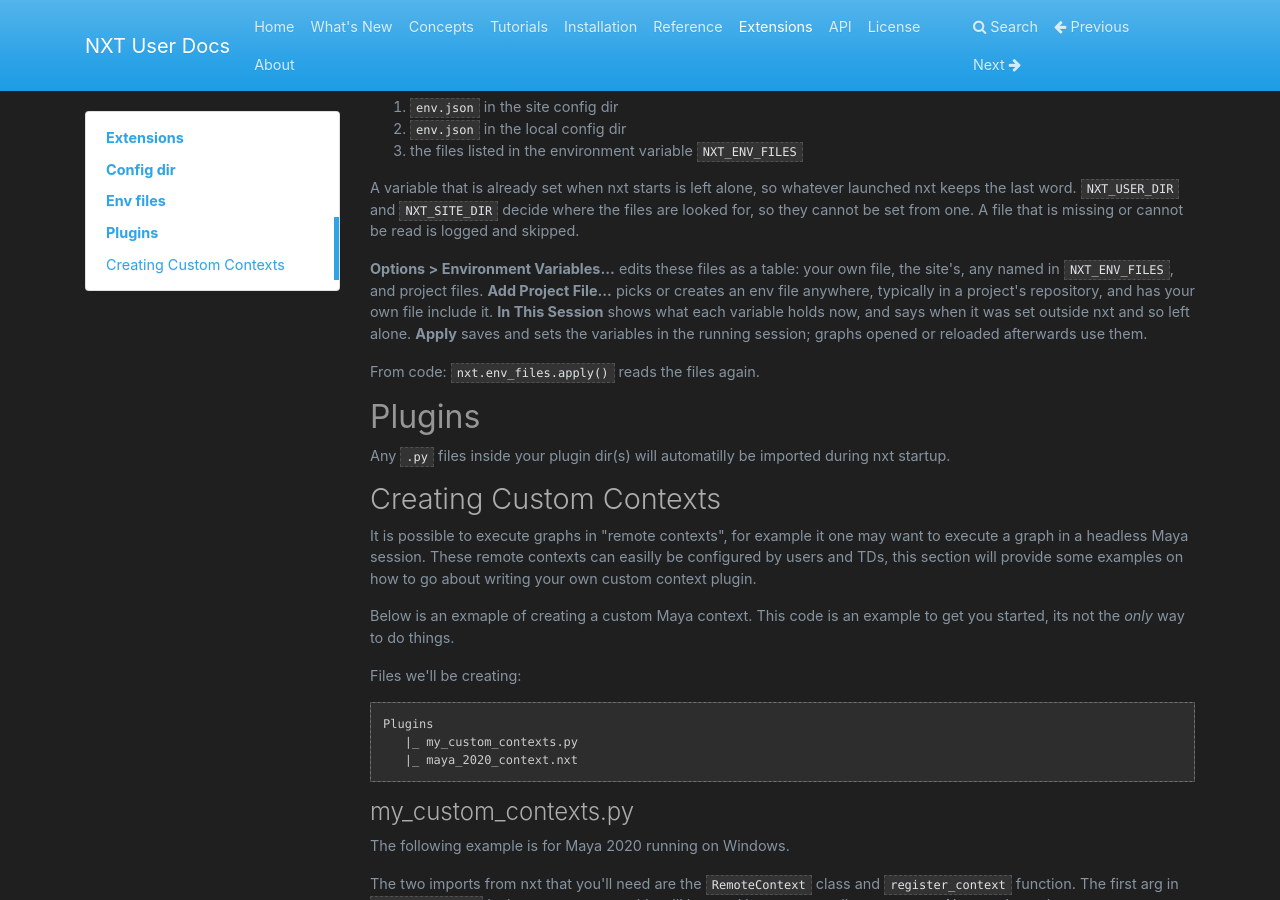
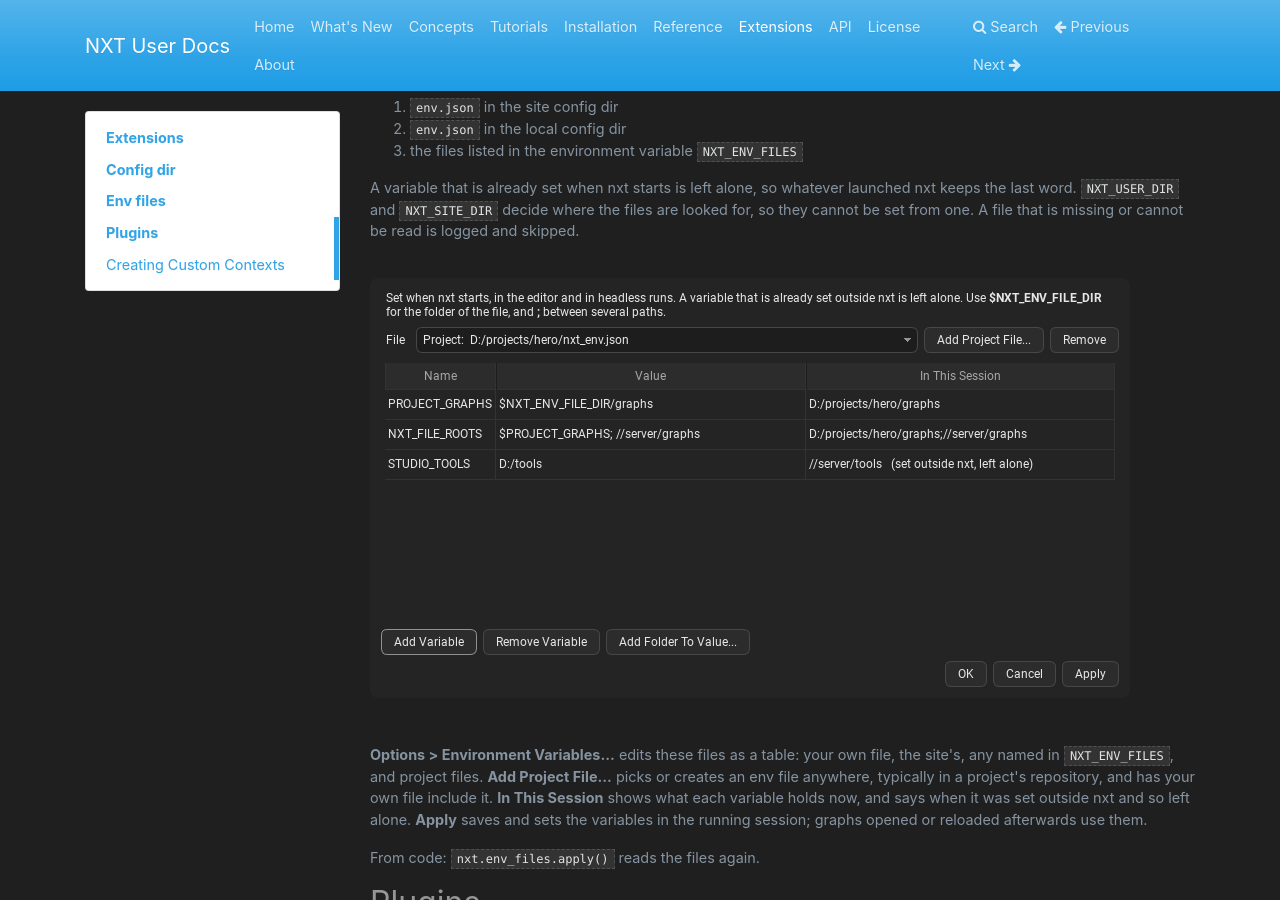
Before and after one commit to nxt-dev/nxt_editor, an MkDocs documentation site: the page built from docs/user_docs/docs/extensions.md, in a window 1280 px wide and 900 px high, scrolled down 1029 px. Built offline with MkDocs 1.6.1, drawn with Linux system fonts in a browser that asks for light colours; nearby versions of some CDN libraries; library files that are not in the unit come from our copies.

Commit message:
... Show the Environment Variables dialog in the docs

```diff
--- a/docs/user_docs/docs/extensions.md
+++ b/docs/user_docs/docs/extensions.md
@@ -58,6 +58,8 @@ A variable that is already set when nxt starts is left alone, so whatever
 launched nxt keeps the last word. `NXT_USER_DIR` and `NXT_SITE_DIR` decide
 where the files are looked for, so they cannot be set from one. A file that
 is missing or cannot be read is logged and skipped.
+
+![Options > Environment Variables](images/env_files_dialog.png)
 
 **Options > Environment Variables...** edits these files as a table: your
 own file, the site's, any named in `NXT_ENV_FILES`, and project files.
```
Also changed, not shown: docs/user_docs/docs/images/env_files_dialog.png (added).
